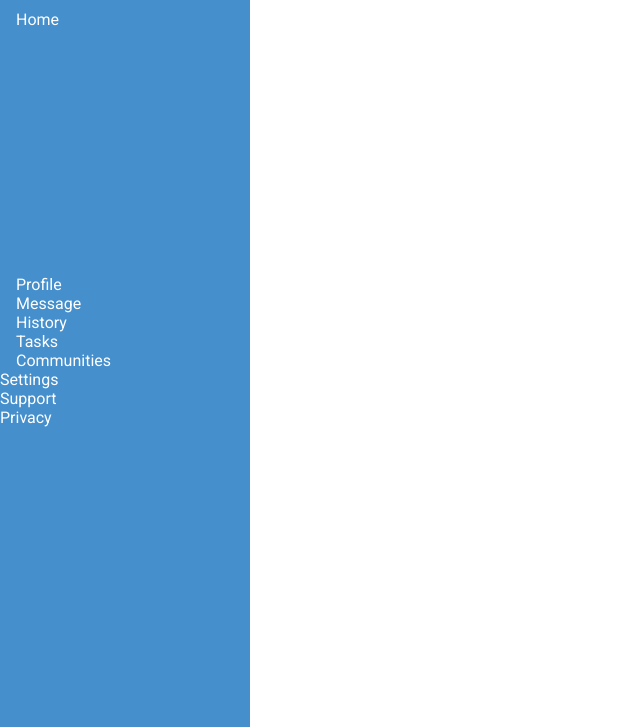
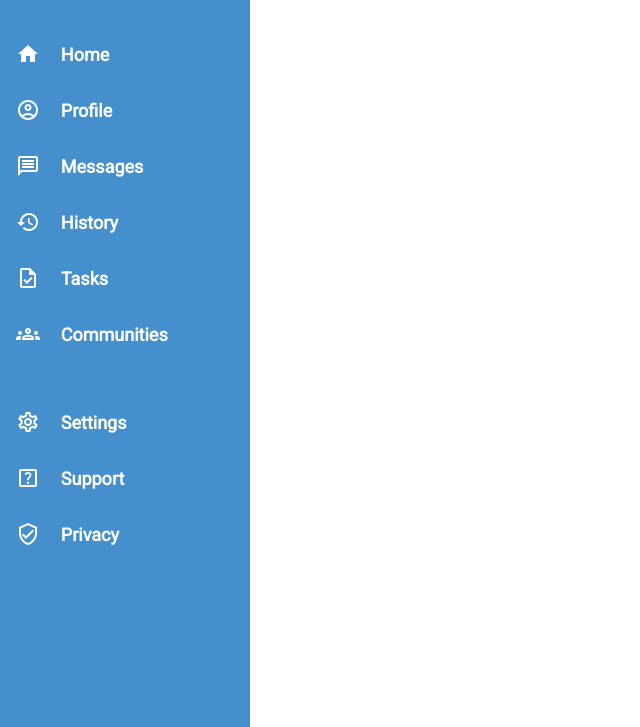
Before and after one commit to adrianlagarto/top-admin-dashboard, a plain HTML site: page index.html in a window 1280 px wide. Shown: the part 70-797 px from the top of the page, without its empty margins (0-640 px from the left). Drawn offline with Linux system fonts and the light colour scheme.

Commit message:
side bar

```diff
--- a/index.html
+++ b/index.html
@@ -14,6 +14,8 @@
 </head>
 <body>
 
+  <div class="content">
+
     <div class="side-bar">
       <div class="logo">
         <div id="dashboard-logo">
@@ -23,18 +25,50 @@
       </div>
 
       <div class="first-side-content">
+
+        <ul class="nav">
+          <li class="nav-item"><a href="#" class="nav-link">
+            <span class="material-icons"> home </span> Home
+          </a></li>
+          <li class="nav-item"><a href="#" class="nav-link">
+            <span class="material-icons-outlined"> account_circle </span> Profile
+          </a></li>
+          <li class="nav-item"><a href="#" class="nav-link">
+            <span class="material-icons-outlined"> message </span> Messages
+          </a></li>
+          <li class="nav-item"><a href="#" class="nav-link">
+            <span class="material-icons-outlined"> history </span> History
+          </a></li>
+          <li class="nav-item"><a href="#" class="nav-link">
+            <span class="material-icons-outlined"> task </span> Tasks
+          </a></li>
+          <li class="nav-item"><a href="#" class="nav-link">
+            <span class="material-icons-outlined"> groups </span> Communities
+          </a></li>
+        </ul>
+
+        <!--
         <div id="home">Home</div>
         <div id="profile">Profile</div>
         <div id="message">Message</div>
         <div id="history">History</div>
         <div id="tasks">Tasks</div>
         <div id="communities">Communities</div>
-    </div>
+        -->
 
-    <div class="second-side-content">
-      <div id="settings">Settings</div>
-      <div id="support">Support</div>
-      <div id="privacy">Privacy</div>
+
+
+        <ul class="nav">
+          <li class="nav-item"><a href="#" class="nav-link">
+            <span class="material-icons-outlined"> settings </span> Settings
+          </a></li>
+          <li class="nav-item"><a href="#" class="nav-link">
+            <span class="material-icons-outlined"> help_center </span> Support
+          </a></li>
+          <li class="nav-item"><a href="#" class="nav-link">
+            <span class="material-icons-outlined"> verified_user </span> Privacy
+          </a></li>
+        </ul>
       </div>
     </div>
   <!---^THE SIDE-BAR IS IN LEFT OF THE BODY FIX POSITION**^-->
@@ -132,6 +166,8 @@
 
   <!--^THE TRENDING IS BOTTOM RIGHT OF THE MAIN-CONTENT^-->
 
+  </div>
+
   <script src="main.js"></script>
 </body>
 </html>
```
Lines whose indentation alone changed are shown as unchanged.
